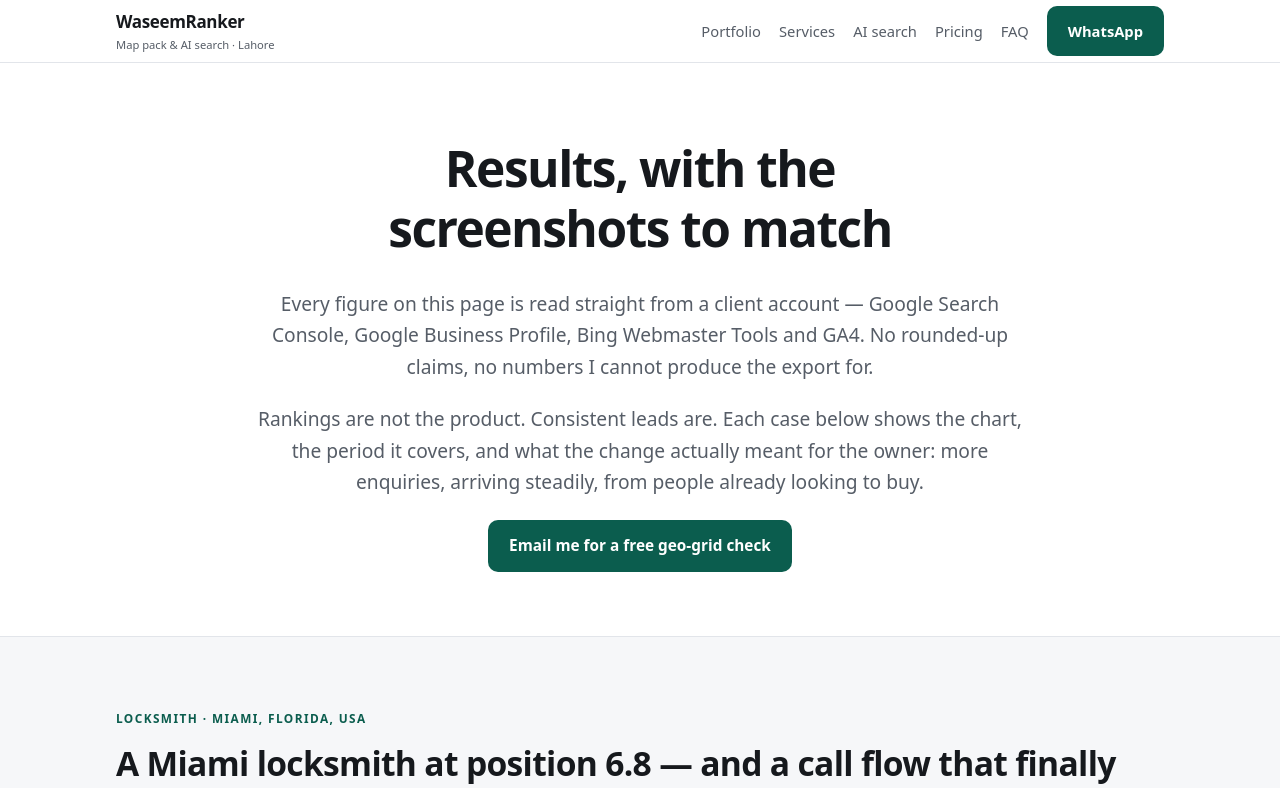
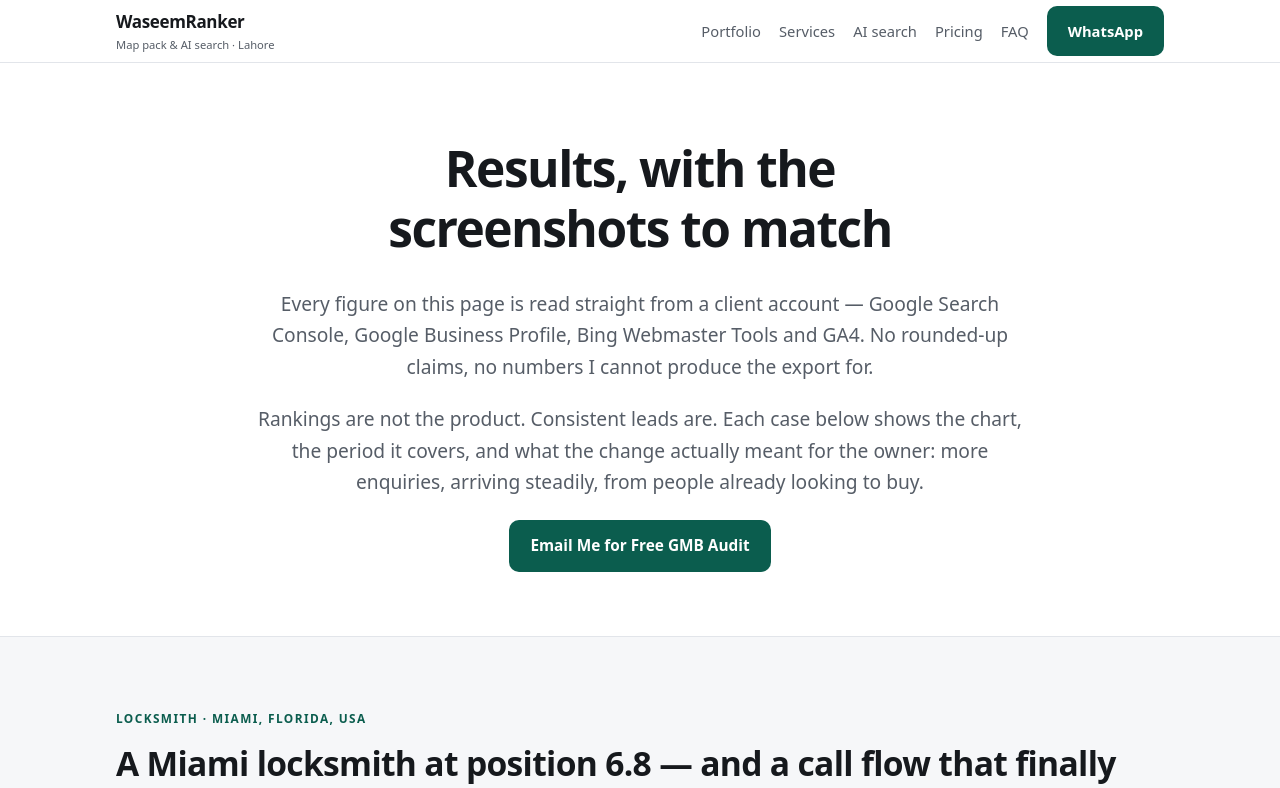
Before and after one commit to abbasid9276-spec/waseem-local-seo, a Next.js app: page /portfolio in a window 1280 px wide. Shown: the top 788 px of the page. Built offline with nearby package versions, Linux system fonts and the light colour scheme.

Commit message:
Update page.js

```diff
--- a/app/portfolio/page.js
+++ b/app/portfolio/page.js
@@ -62,7 +62,7 @@ export default function Portfolio() {
     "https://mail.google.com/mail/?view=cm&fs=1&to=" +
     encodeURIComponent(site.email) +
     "&su=" +
-    encodeURIComponent("Free geo-grid check") +
+    encodeURIComponent("Free GMB Audit") +
     "&body=" +
     encodeURIComponent(
       "Business name:\nCity:\nWebsite:\nWhat you want more of:\n"
@@ -93,7 +93,7 @@ export default function Portfolio() {
             </p>
             <div className="btn-row">
               <a className="btn btn-primary" href={gmail} target="_blank" rel="noopener nofollow">
-                Email me for a free geo-grid check
+                Email Me for Free GMB Audit
               </a>
             </div>
           </div>
```
